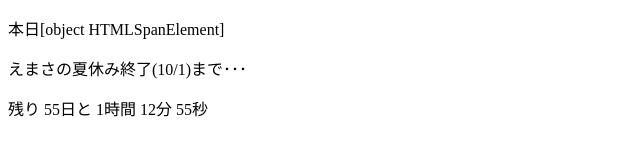
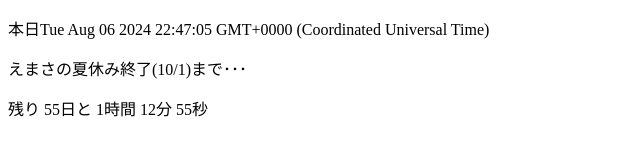
Before and after one commit to s-ending/repo1, a plain HTML site: page emama/index.html in a window 1280 px wide. Shown: the whole page, without its empty margins (0-640 px from the left). Drawn offline with Linux system fonts and the light colour scheme.

Commit message:
Update index.html

```diff
--- a/emama/index.html
+++ b/emama/index.html
@@ -21,6 +21,7 @@
     <script>
         function showRestTime() {
             const now = new Date();
+            const today = now.toString();
             const goalMonth = 10 - 1;
             const goal = new Date(2024, goalMonth, 1);
 
```
